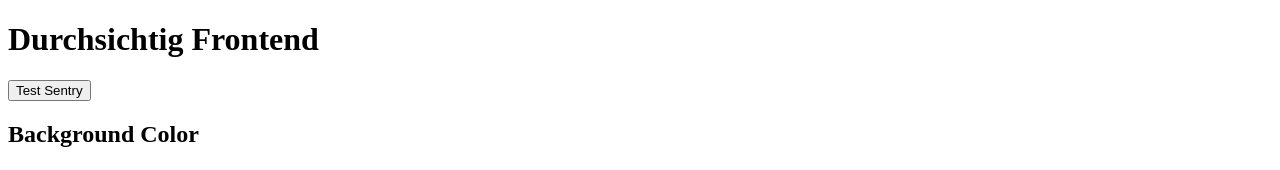
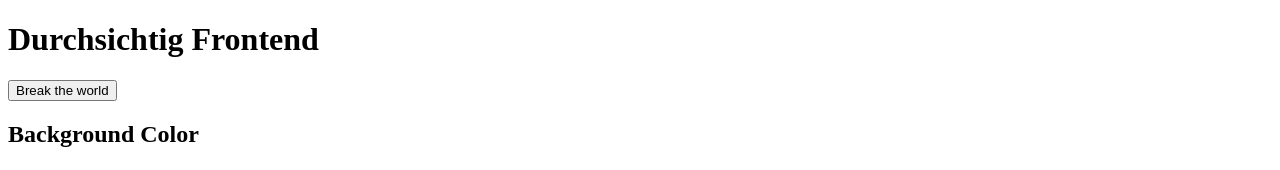
Before and after one commit to Jesse-Box/jellyfish-frontend-web, a React app: page / in a window 1280 px wide. Shown: the top 170 px of the page. Built offline with nearby package versions, Linux system fonts and the light colour scheme.

Commit message:
Modified: Test Sentry Error Trigger

```diff
--- a/src/Form/index.js
+++ b/src/Form/index.js
@@ -164,10 +164,10 @@ function Form() {
 		<>
 			<button
 				onClick={() => {
-					throw new Error('Test Sentry error!');
+					throw new Error('This is your first error!');
 				}}
 			>
-				Test Sentry
+				Break the world
 			</button>
 			<form onSubmit={handleSubmit}>
 				{/* Background Color Section */}
```
